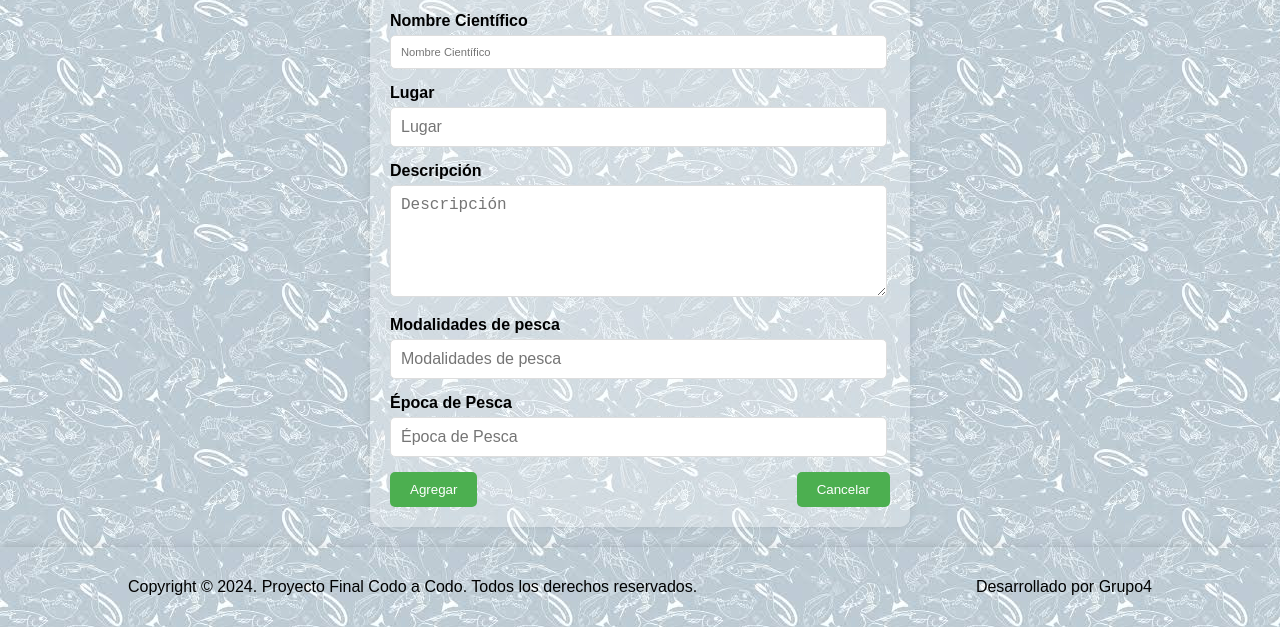
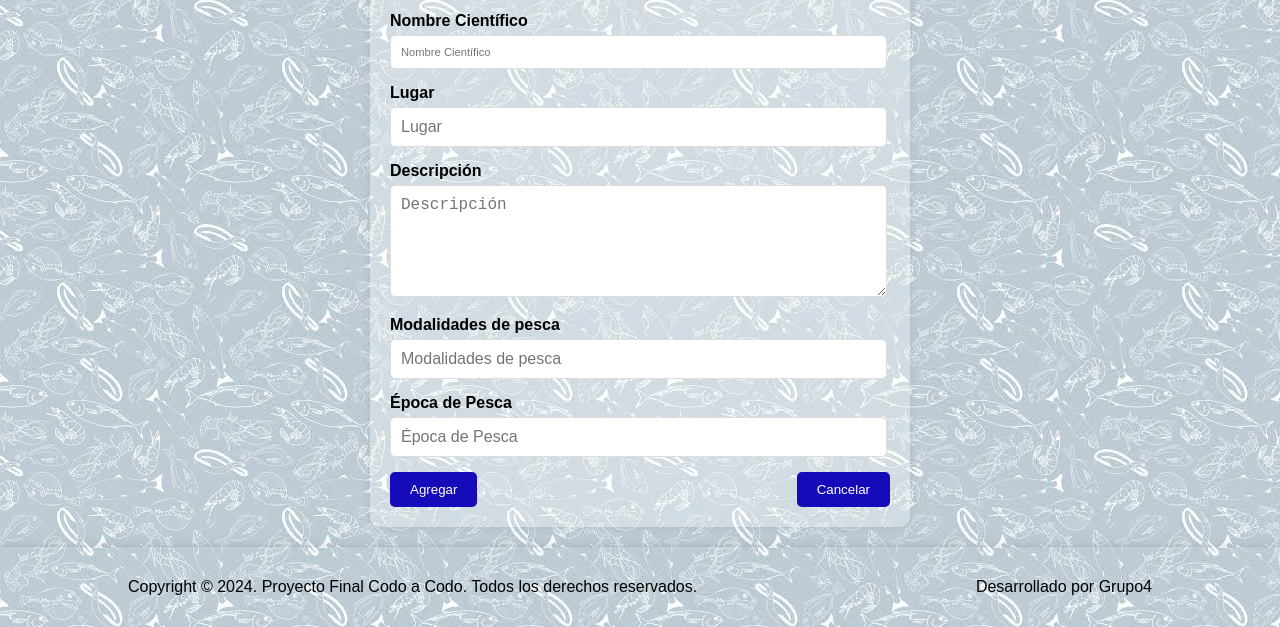
Before and after one commit to alegaon/grupo4_proyecto_final, a plain HTML site: page frontend/pages/agregar_nueva_especie.html in a window 1280 px wide. Shown: the part 299-926 px from the top of the page. Drawn offline with Linux system fonts and the light colour scheme.

Commit message:
modificacion color

```diff
--- a/frontend/css/agregar_nueva_especie.css
+++ b/frontend/css/agregar_nueva_especie.css
@@ -37,7 +37,7 @@ form {
     padding: 10px 20px;
     border: none;
     border-radius: 5px;
-    background-color: #4CAF50;
+    background-color: #160bb8;
     color: white;
     cursor: pointer;
     text-decoration: none;
```
